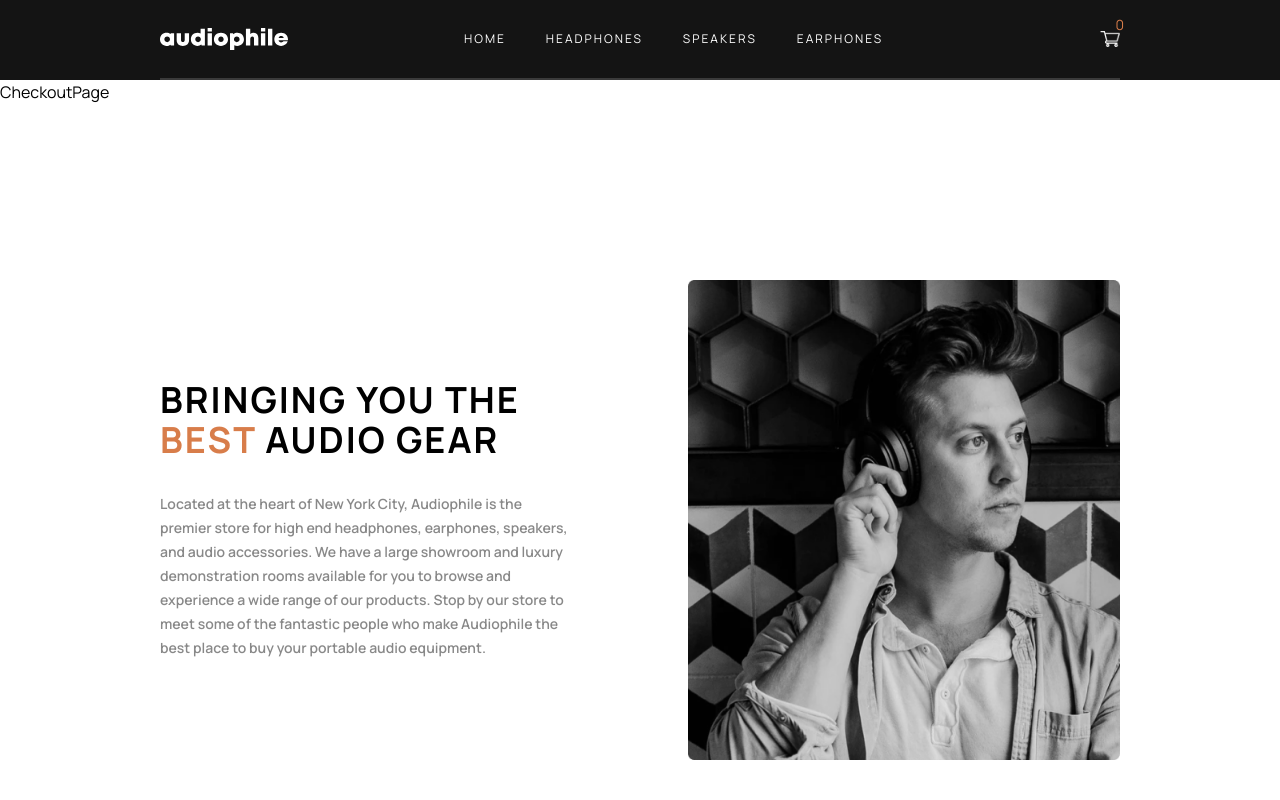
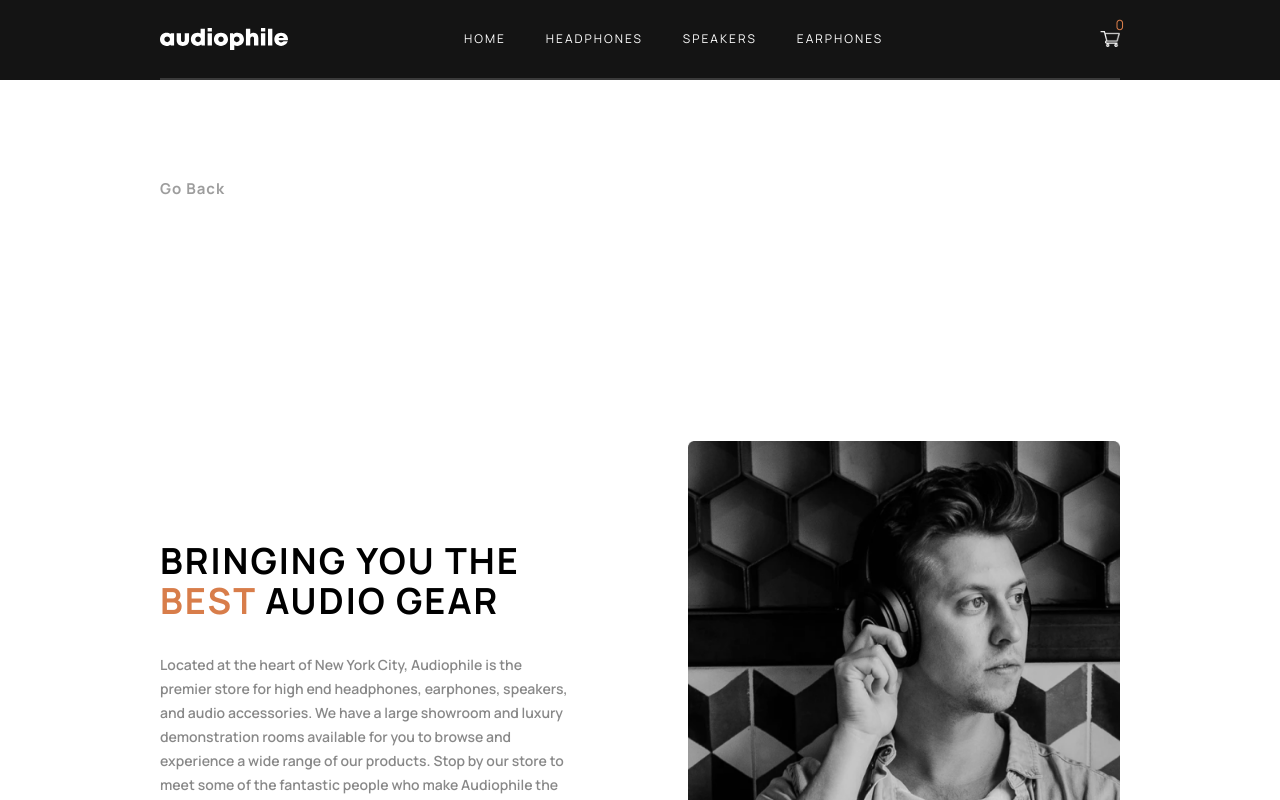
Before and after one commit to Mahmud1087/portfolio-projects, a React (Vite) app in the folder audiophile_ecommerce/: page /checkout in a window 1280 px wide. Shown: the top 800 px of the page. Built offline with nearby package versions, Linux system fonts and the light colour scheme.

Commit message:
edited checkout page

```diff
--- a/audiophile_ecommerce/src/pages/CheckoutPage.jsx
+++ b/audiophile_ecommerce/src/pages/CheckoutPage.jsx
@@ -1,5 +1,20 @@
 import React from 'react';
+import { useNavigate } from 'react-router-dom';
 
 export default function CheckoutPage() {
-  return <div>CheckoutPage</div>;
+  const navigate = useNavigate();
+  const goBack = () => navigate(-1);
+
+  return (
+    <div className='container pt-[6rem]'>
+      <button
+        onClick={goBack}
+        className='text-[15px] text-[#00000062] mb-16 font-bold tracking-[1px]'
+      >
+        Go Back
+      </button>
+
+      <div className='mb-[11rem]'></div>
+    </div>
+  );
 }
```
